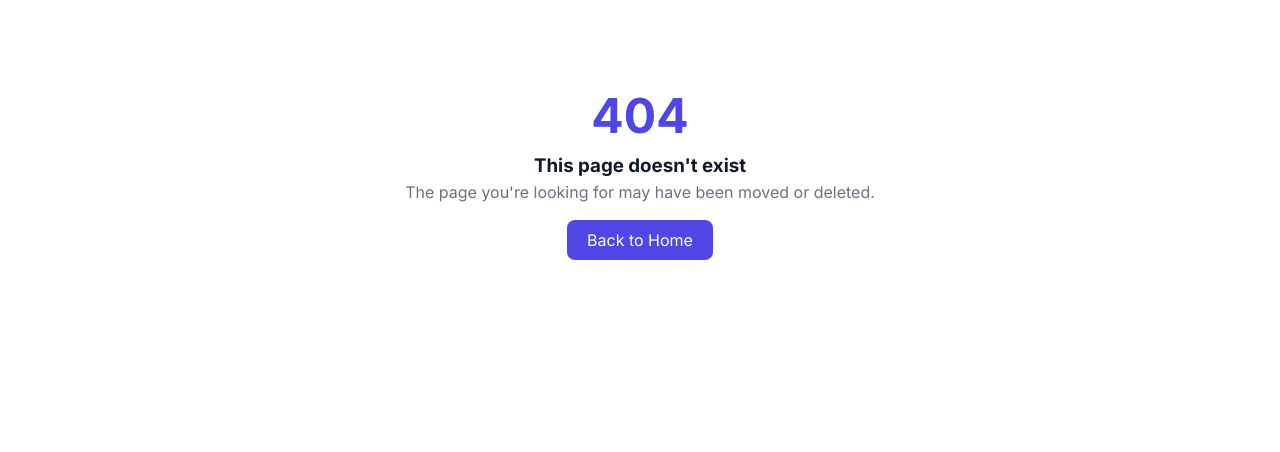
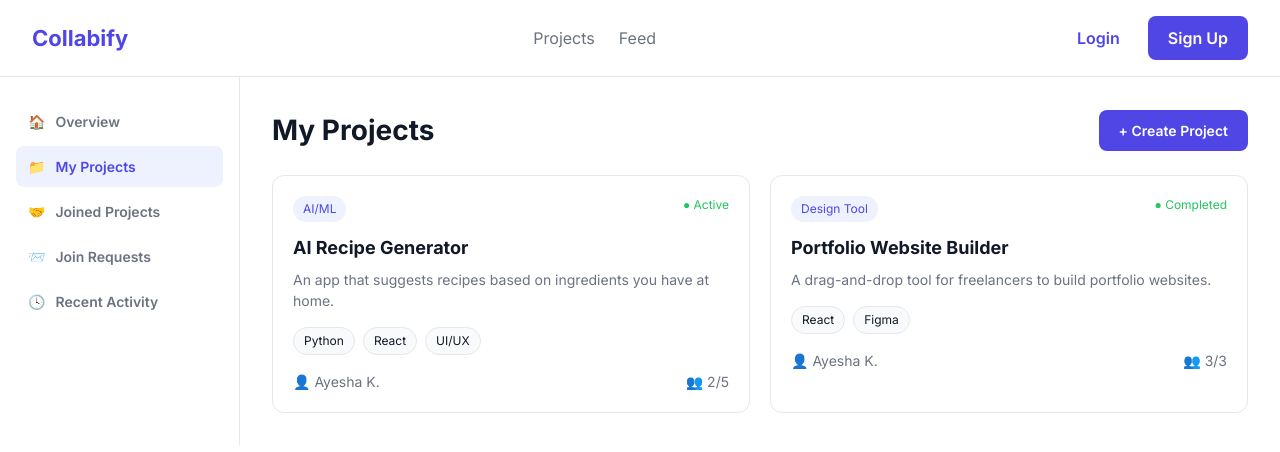
Before and after one commit to Moazam80/collabify, a React (Vite) app in the folder frontend/: page /dashboard/my-projects in a window 1280 px wide. Before the commit this address had no page. Shown: the top 452 px of the page. Built offline with nearby package versions, Linux system fonts and the light colour scheme.

Commit message:
feat: add My Projects dashboard page with empty state

```diff
--- a/frontend/src/App.jsx
+++ b/frontend/src/App.jsx
@@ -12,6 +12,7 @@ import CreateProject from "./pages/CreateProject";
 import EditProject from "./pages/EditProject";
 import Feed from "./pages/Feed";
 import Dashboard from "./pages/Dashboard";
+import MyProjects from "./pages/MyProjects";
 import DashboardLayout from "./layouts/DashboardLayout";
 import NotFound from "./pages/NotFound";
 
@@ -33,10 +34,11 @@ function App() {
         <Route path="/feed" element={<Feed />} />
 
         {/* Dashboard routes — all share the Sidebar layout */}
+        {/* Dashboard routes — all share the Sidebar layout */}
         <Route path="/dashboard" element={<DashboardLayout />}>
           <Route index element={<Dashboard />} />
+          <Route path="my-projects" element={<MyProjects />} />
         </Route>
-
         <Route path="*" element={<NotFound />} />
       </Routes>
     </BrowserRouter>
--- /dev/null
+++ b/frontend/src/pages/MyProjects.jsx
@@ -0,0 +1,89 @@
+import { Link } from "react-router-dom";
+import ProjectCard from "../components/ProjectCard";
+
+// Dummy data — projects owned by the current logged-in user ("Ayesha K.")
+// In Phase 14, this will be fetched from the API filtered by owner
+const myProjects = [
+  {
+    title: "AI Recipe Generator",
+    category: "AI/ML",
+    status: "Active",
+    description: "An app that suggests recipes based on ingredients you have at home.",
+    skills: ["Python", "React", "UI/UX"],
+    owner: "Ayesha K.",
+    teamCount: 2,
+    maxTeamSize: 5,
+  },
+  {
+    title: "Portfolio Website Builder",
+    category: "Design Tool",
+    status: "Completed",
+    description: "A drag-and-drop tool for freelancers to build portfolio websites.",
+    skills: ["React", "Figma"],
+    owner: "Ayesha K.",
+    teamCount: 3,
+    maxTeamSize: 3,
+  },
+];
+
+function MyProjects() {
+  return (
+    <div>
+      <div
+        style={{
+          display: "flex",
+          justifyContent: "space-between",
+          alignItems: "center",
+          marginBottom: "24px",
+        }}
+      >
+        <h1 style={{ fontSize: "var(--font-size-h2)", fontWeight: "700" }}>My Projects</h1>
+        <Link
+          to="/projects/create"
+          style={{
+            background: "var(--color-primary)",
+            color: "#fff",
+            padding: "10px 20px",
+            borderRadius: "var(--radius-sm)",
+            fontWeight: "600",
+            fontSize: "var(--font-size-small)",
+          }}
+        >
+          + Create Project
+        </Link>
+      </div>
+
+      {myProjects.length > 0 ? (
+        <div
+          style={{
+            display: "grid",
+            gridTemplateColumns: "repeat(auto-fit, minmax(240px, 1fr))",
+            gap: "20px",
+          }}
+        >
+          {myProjects.map((project) => (
+            <ProjectCard key={project.title} project={project} />
+          ))}
+        </div>
+      ) : (
+        <div style={{ textAlign: "center", padding: "48px 0", color: "var(--color-text-secondary)" }}>
+          <p style={{ marginBottom: "16px" }}>You haven't created any projects yet.</p>
+          <Link
+            to="/projects/create"
+            style={{
+              background: "var(--color-primary)",
+              color: "#fff",
+              padding: "10px 20px",
+              borderRadius: "var(--radius-sm)",
+              fontWeight: "600",
+            }}
+          >
+            Create Your First Project
+          </Link>
+        </div>
+      )}
+    </div>
+  );
+}
+
+export default MyProjects;
```
